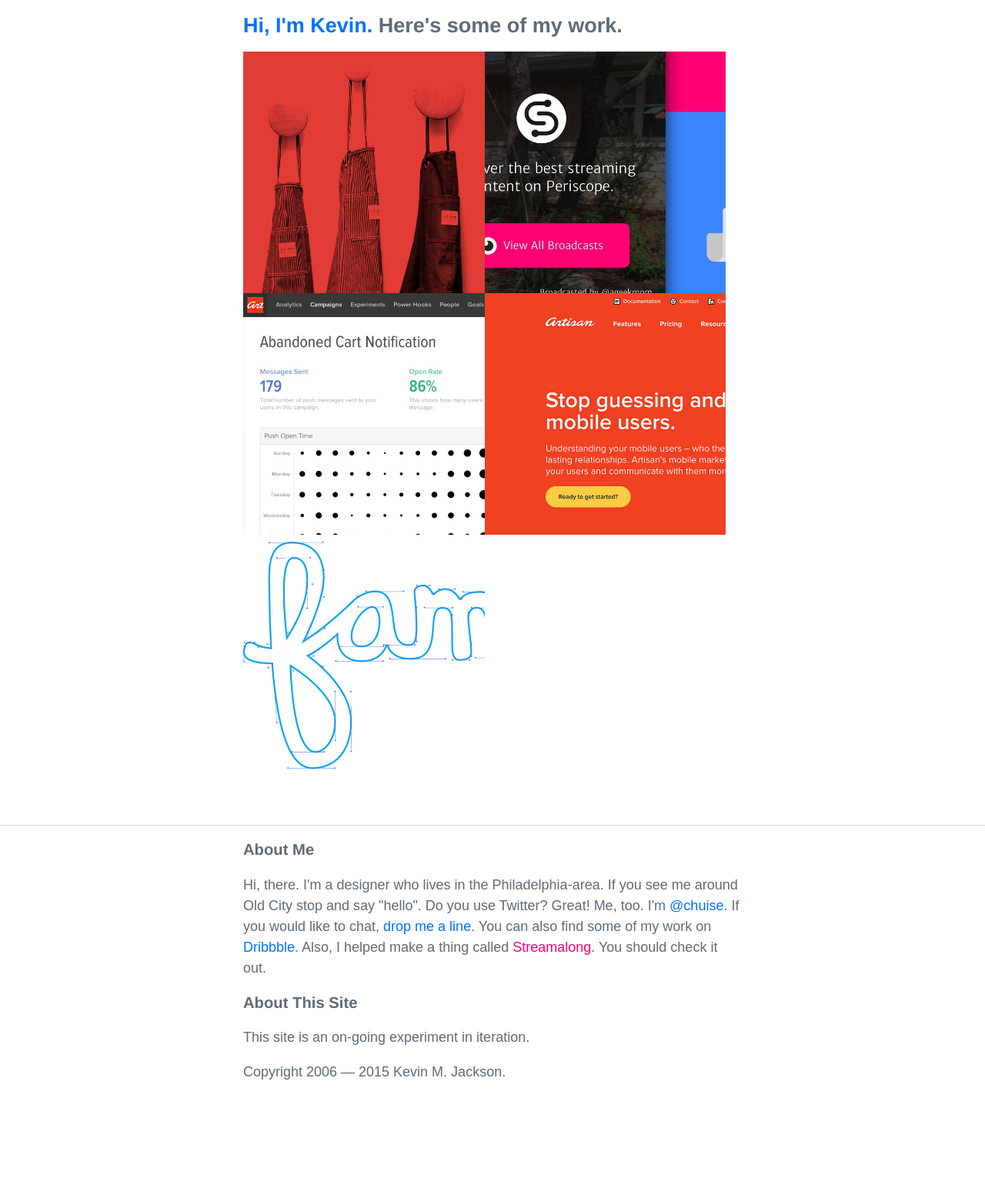
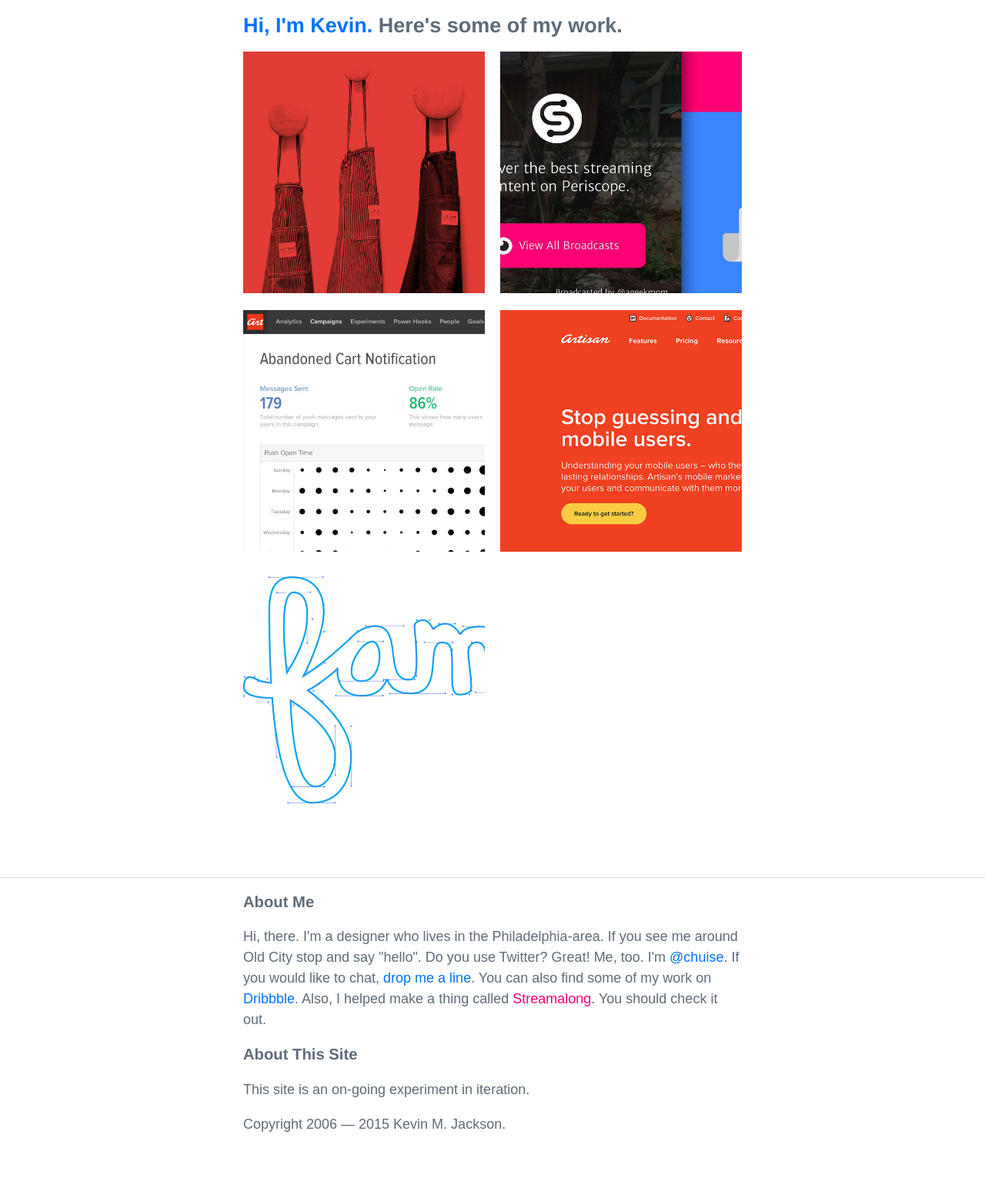
Before and after one commit to chuise/dot-com, a Jekyll site: the page built from work/index.html, in a window 1280 px wide. Shown: the whole page at 77% size. Built offline with Jekyll 4.4.1, drawn with Linux system fonts in a browser that asks for light colours; before the commit the page ends 1489 px from its top, so only the background shows below that.

Commit message:
More portfolio cleanup.

```diff
--- a/_scss/_base.scss
+++ b/_scss/_base.scss
@@ -95,10 +95,14 @@
 .work {
   h1 {
     color: #000;
-    font-size: modular-scale(4);
+    font-size: modular-scale(3);
     font-weight: 900;
     line-height: 1em;
     margin-bottom: .25em;
+
+    @include media($medium-screen-up) {
+      font-size: modular-scale(4);
+    }
   }
 
   .subheader {
@@ -114,24 +118,19 @@
 
 .selected-work {
   article {
-    @include span-columns(6);
-    @include omega();
-    position: relative;
+    @include media($medium-screen-up) {
+      @include span-columns(6);
+      @include omega(2n);
+      margin-bottom: $gutter/2;
+    }
 
-    h1 {
-      background-color: #000;
-      color: #fff;
-      font-size: modular-scale(0);
-      margin: 0;
-      padding: em(10);
-      position: absolute;
-      bottom: 0;
-      right: 0;
-      width: 100%;
+    a {
+      display: block;
     }
 
     img {
       display: block;
+      margin: 0;
       max-height: 100%;
     }
   }
--- a/_scss/_grid-settings.scss
+++ b/_scss/_grid-settings.scss
@@ -5,8 +5,5 @@
 $max-width: em(640);
 
 // Neat Breakpoints
-// $medium-screen: em(640);
-// $large-screen: em(1040);
-
-// $medium-screen-up: new-breakpoint(min-width $medium-screen 4);
-// $large-screen-up: new-breakpoint(min-width $large-screen 12);
+$medium-screen: em(550);
+$medium-screen-up: new-breakpoint(min-width $medium-screen 12);
```
Also changed, not shown: _layouts/work.html (+4 -4 lines), 2 other files.
